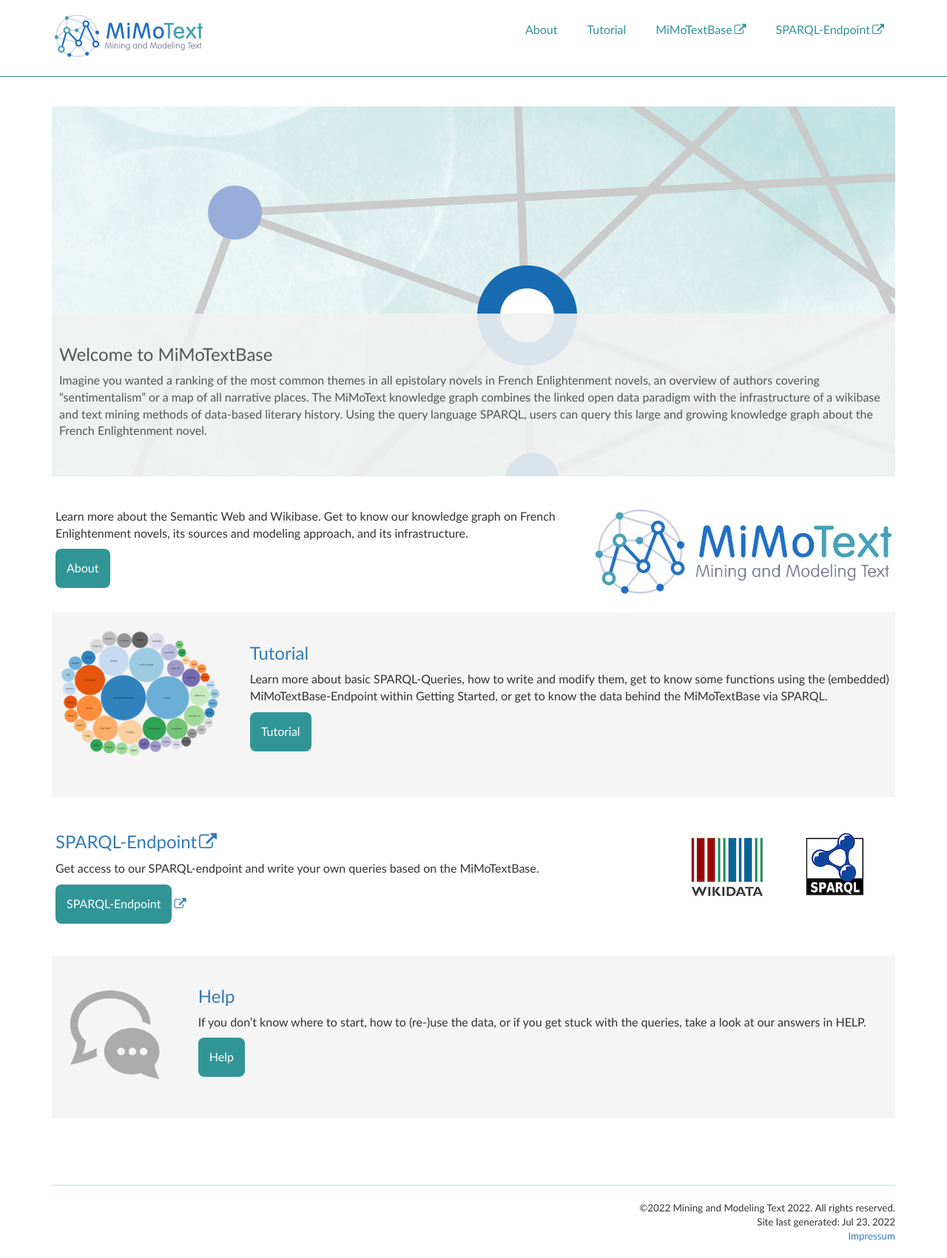
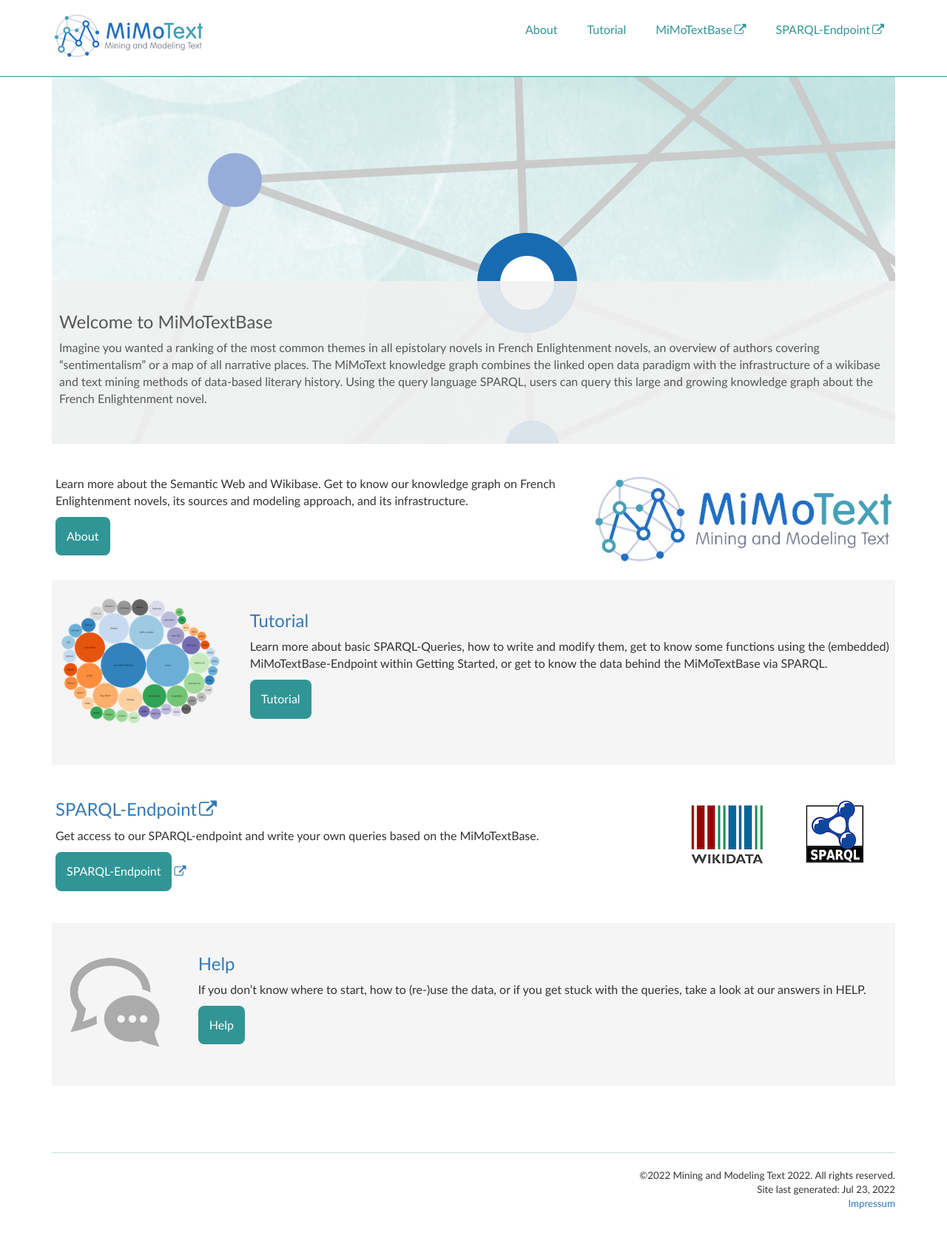
Before and after one commit to MiMoText/MiMoTextBase_Tutorial, a Jekyll site: the page built from index.md, in a window 1280 px wide. Shown: the whole page at 74% size. Built offline with Jekyll 4.4.1, drawn with Linux system fonts in a browser that asks for light colours; comment, search, counter and statistics services are not loaded; after the commit the page ends 1657 px from its top, so only the background shows below that.

Commit message:
Update landing-page.html

```diff
--- a/_includes/landing-page.html
+++ b/_includes/landing-page.html
@@ -49,3 +49,9 @@
 <a href="/help.html">
   <button class="btn-primary">Help</button></a>
 </div>
+
+<style>
+  .navbar-inverse {
+    margin-bottom: -40px;
+  }
+</style>
```
